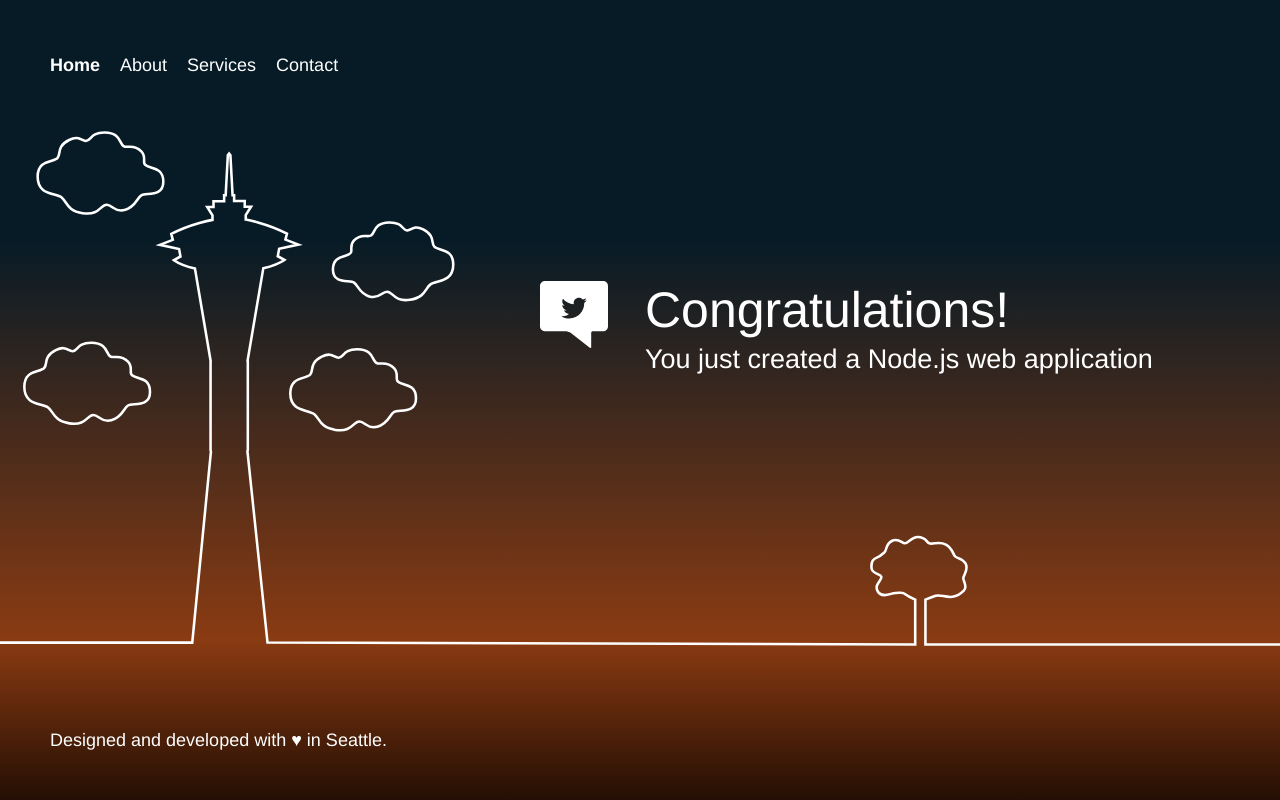
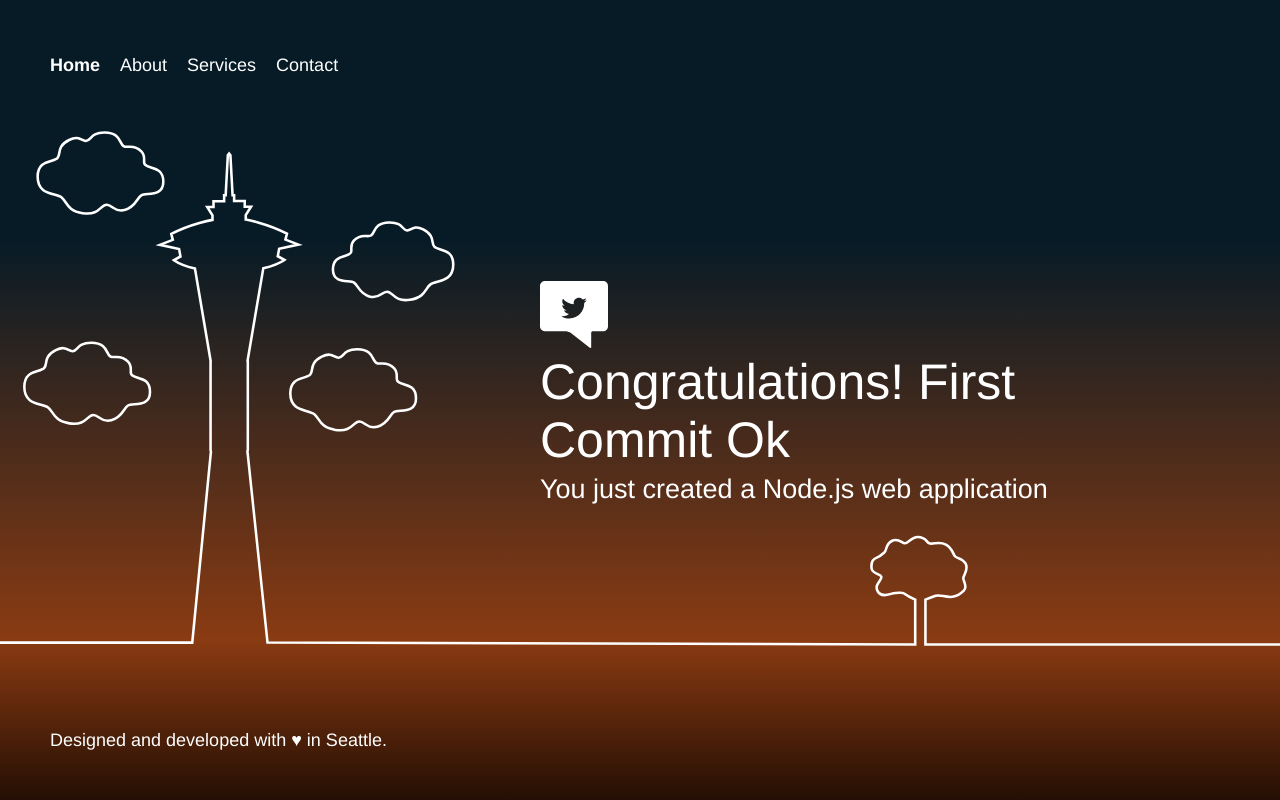
Before and after one commit to matheusrosendo/DemoNode5, a website: page public/index.html in a window 1280 px wide. Drawn offline with Linux system fonts and the light colour scheme.

Commit message:
first commit

```diff
--- a/public/index.html
+++ b/public/index.html
@@ -58,7 +58,7 @@
         <div class="message">
             <a class="twitter-link" href="https://twitter.com/home/?status=I%20created%20a%20project%20with%20AWS%20CodeStar!%20%23AWS%20%23AWSCodeStar%20https%3A%2F%2Faws.amazon.com%2Fcodestar"><img src="img/tweet.svg" /></a>
             <div class="text">
-                <h1>Congratulations!</h1>
+                <h1>Congratulations! First Commit Ok</h1>
                 <h2>You just created a Node.js web application</h2>
             </div>
         </div>
```
Also changed, not shown: 2 other files.
